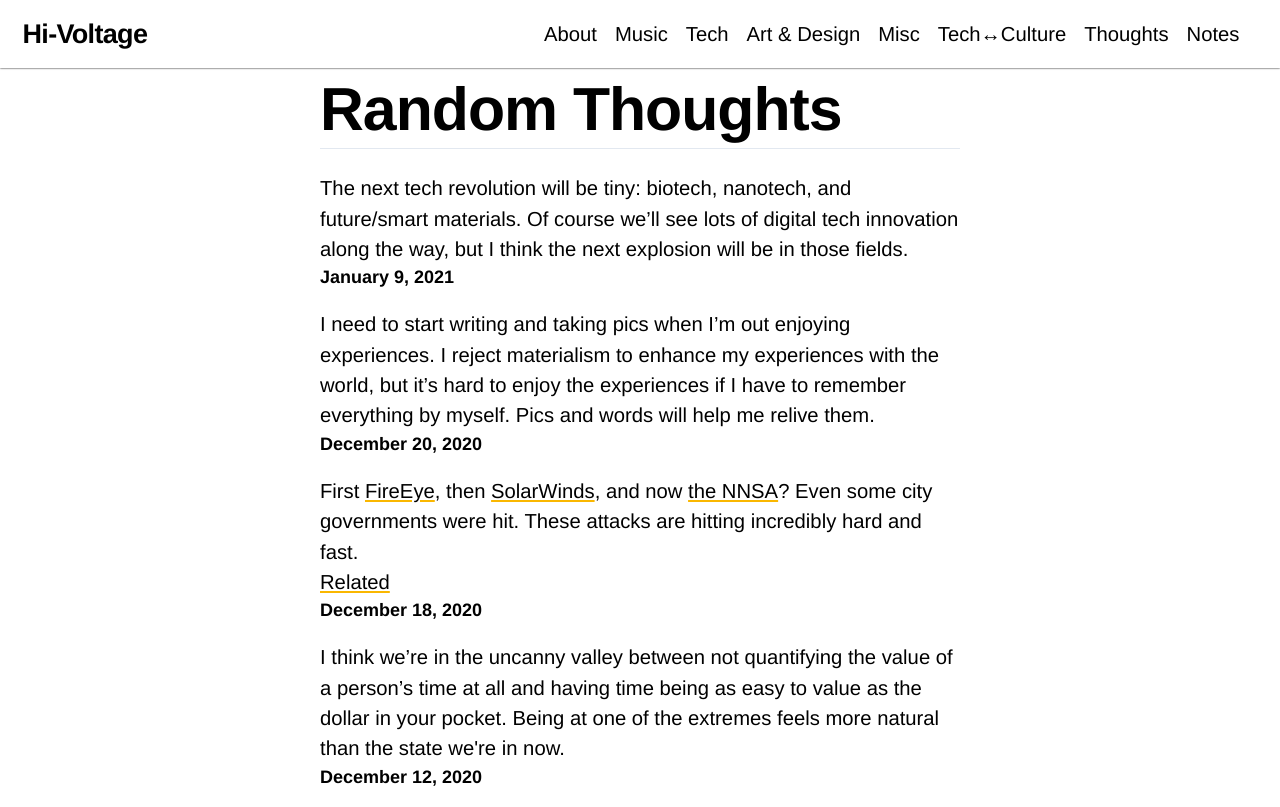
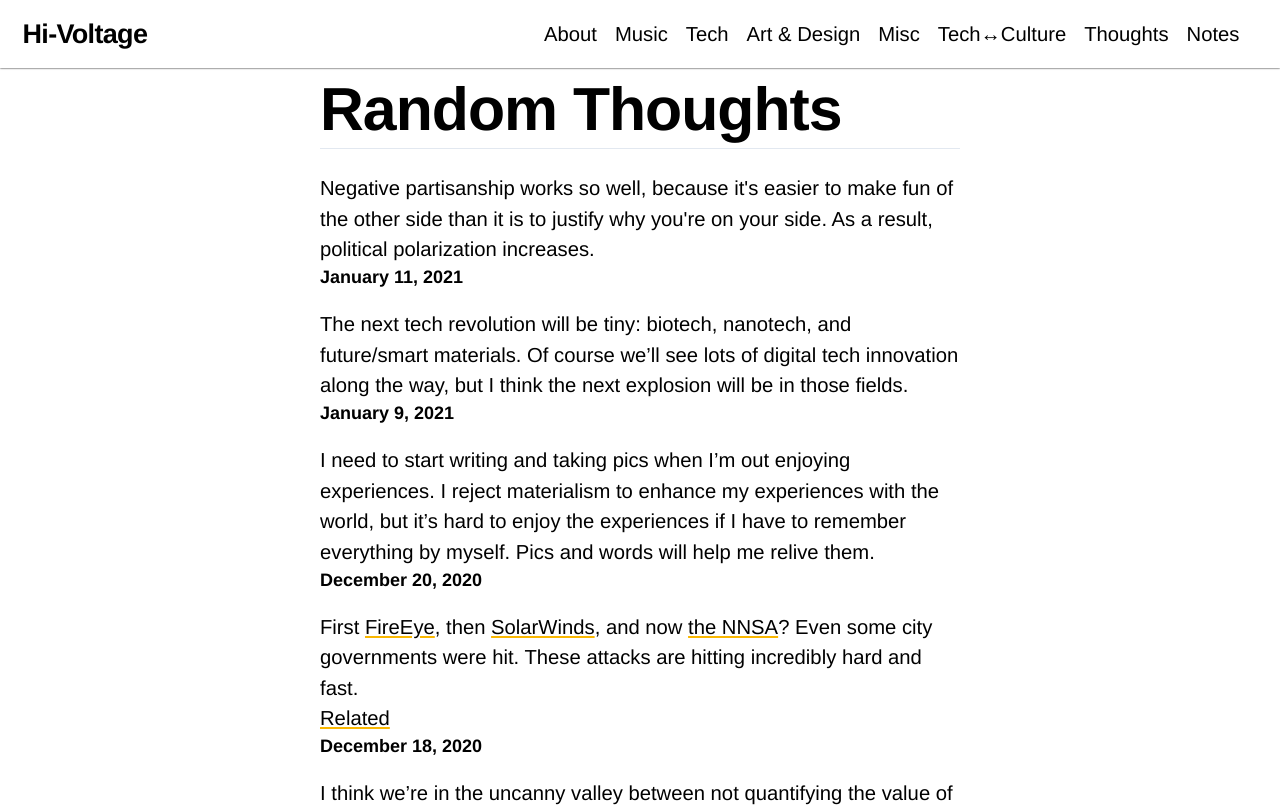
Before and after one commit to aunyks/blog, a Next.js app: page /thoughts/random in a window 1280 px wide. Shown: the top 807 px of the page. Built offline with nearby package versions, Linux system fonts and the light colour scheme.

Commit message:
thought on negative partisanship and political polarization

```diff
--- a/pages/thoughts/random.js
+++ b/pages/thoughts/random.js
@@ -11,6 +11,10 @@ export default function RandomThoughts() {
       description="Miscellaneous thoughts with no category."
       noFooter
     >
+      <Thought date="2021-01-10">
+        Negative partisanship works so well, because it's easier to make fun of the other side than it is to justify why you're on your side.
+        As a result, political polarization increases.
+      </Thought>
       <Thought date="2021-01-08">
         The next tech revolution will be tiny: biotech, nanotech, and future/smart materials.
         Of course we’ll see lots of digital tech innovation along the way, but I think the next explosion will be in those fields.
```
